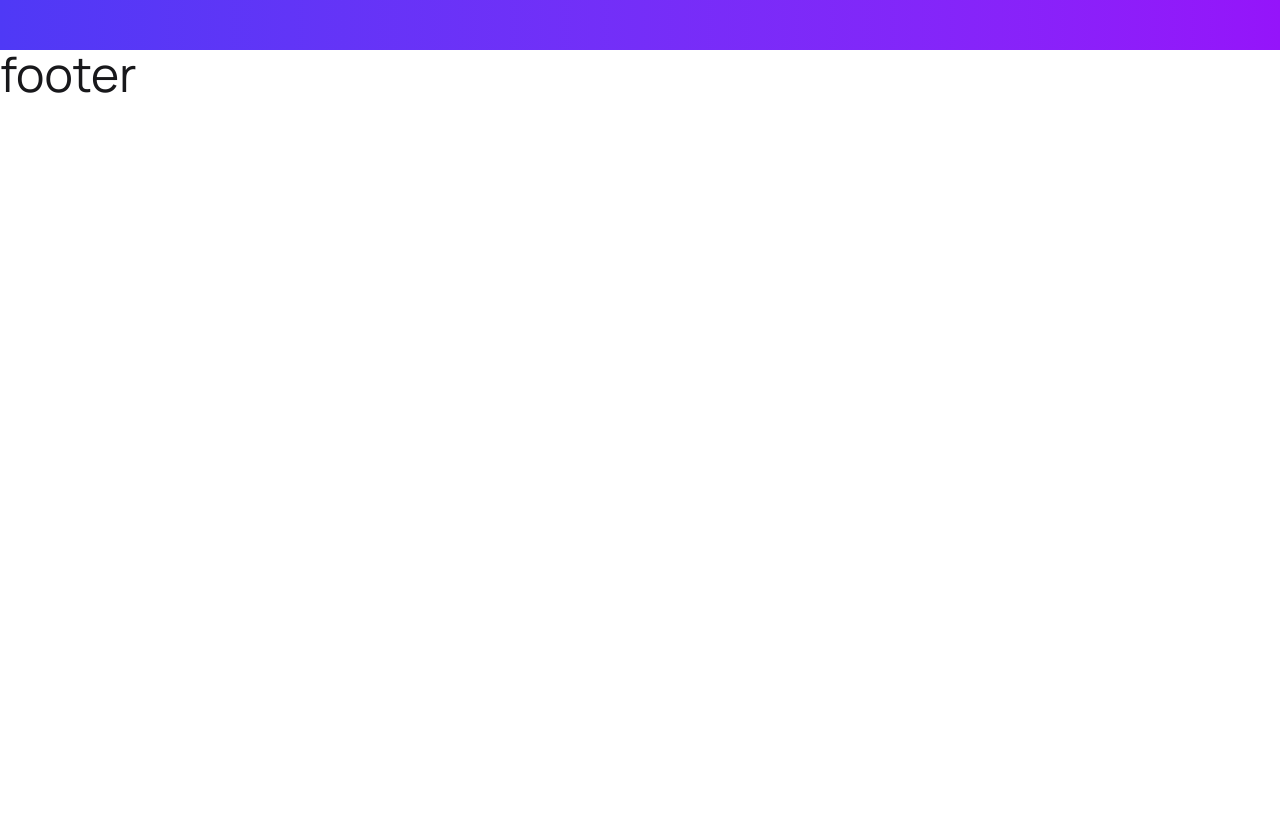
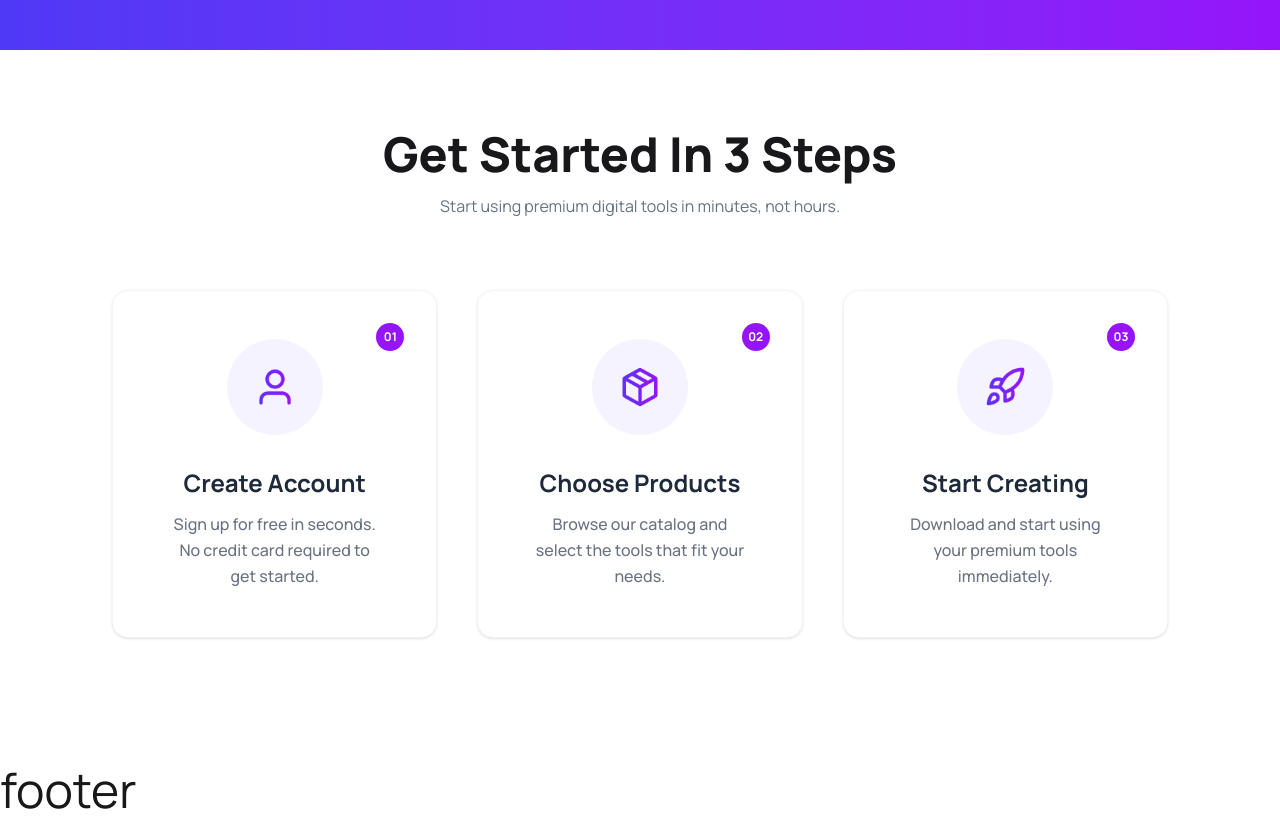
Before and after one commit to mdabdulawal2001/Digital-Tools-Platform, a React (Vite) app: page / in a window 1280 px wide. Shown: the part 1080-1902 px from the top of the page. Before the commit the page ends 1186 px from the top, so only its background shows below. Built offline with nearby package versions, Linux system fonts and the light colour scheme.

Commit message:
added started section with responsive

```diff
--- a/src/App.jsx
+++ b/src/App.jsx
@@ -3,6 +3,7 @@ import Banner from './components/Banner/Banner'
 import Footer from './components/Footer/Footer'
 import Navbar from './components/Navbar/Navbar'
 import State_Section from './components/Banner/State_Section/State_Section'
+import Started_Section from './components/Banner/State_Section/Started_Section/Started_Section'
 
 function App() {
 
@@ -25,6 +26,11 @@ function App() {
         <State_Section></State_Section>
         </div>
 
+        {/* started section */}
+        <div className='lg:w-[85%] mx-auto'>
+          <Started_Section></Started_Section>
+        </div>
+
         {/* footer section */}
         <Footer></Footer>
      </div>
--- /dev/null
+++ b/src/components/Banner/State_Section/Started_Section/Started_Section.jsx
@@ -0,0 +1,87 @@
+import React from "react";
+import userPng from "../../../../assets/user.png";
+import productPng from "../../../../assets/package.png";
+import rocketPng from "../../../../assets/rocket.png";
+
+const Started_Section = () => {
+  return (
+    <div className="mt-10 mb-10 lg:mb-20 lg:mt-20">
+      {/* title part */}
+      <div className="space-y-4 flex flex-col justify-center items-center text-center">
+        <h1 className="text-4xl lg:text-5xl font-extrabold">
+          Get Started In 3 Steps
+        </h1>
+        <p className="text-[#627382] mb-6">
+          Start using premium digital tools in minutes, not hours.
+        </p>
+      </div>
+
+      {/* cards part */}
+      <div>
+        {/* container */}
+        <div className="flex items-center justify-center bg-base-100 px-4 py-7 md:py-12">
+          <div className="w-full max-w-7xl">
+            <div className="grid grid-cols-1 md:grid-cols-2 lg:grid-cols-3 gap-6 md:gap-8 lg:gap-10">
+              {/* card 1 */}
+              <div className="relative flex flex-col items-center justify-center text-center p-8 md:p-10 lg:p-12 bg-white rounded-2xl border border-gray-100 shadow-sm hover:shadow-md transition-all duration-300">
+                {/* number badge */}
+                <div className="absolute top-6 right-6 md:top-8 md:right-8 flex h-7 w-7 items-center justify-center rounded-full bg-[#9514FA]">
+                  <span className="text-xs font-bold text-white">01</span>
+                </div>
+                {/* icon wrapper */}
+                <div className="flex h-20 w-20 md:h-24 md:w-24 items-center justify-center rounded-full bg-[#F5F3FF]">
+                  <img width="42" src={userPng} alt="" />
+                </div>
+                <h3 className="mt-6 md:mt-8 text-xl md:text-2xl font-bold text-gray-800">
+                  Create Account
+                </h3>
+                <p className="mt-3 text-sm md:text-base text-gray-500 leading-relaxed font-medium px-2">
+                  Sign up for free in seconds. No credit card required to get
+                  started.
+                </p>
+              </div>
+
+              {/* card 2 */}
+              <div className="relative flex flex-col items-center justify-center text-center p-8 md:p-10 lg:p-12 bg-white md:rounded-2xl border border-gray-100 shadow-sm hover:shadow-md transition-all duration-300">
+                {/* number badge */}
+                <div className="absolute top-6 right-6 md:top-8 md:right-8 flex h-7 w-7 items-center justify-center rounded-full bg-[#9514FA]">
+                  <span className="text-xs font-bold text-white">02</span>
+                </div>
+                {/* icon wrapper */}
+                <div className="flex h-20 w-20 md:h-24 md:w-24 items-center justify-center rounded-full bg-[#F5F3FF]">
+                  <img width="42" src={productPng} alt="" />
+                </div>
+                <h3 className="mt-6 md:mt-8 text-xl md:text-2xl font-bold text-gray-800">
+                  Choose Products
+                </h3>
+                <p className="mt-3 text-sm md:text-base text-gray-500 leading-relaxed font-medium px-2">
+                  Browse our catalog and select the tools that fit your needs.
+                </p>
+              </div>
+
+              {/* card 3 */}
+              <div className="relative flex flex-col items-center justify-center text-center p-8 md:p-10 lg:p-12 bg-white rounded-2xl border border-gray-100 shadow-sm hover:shadow-md transition-all duration-300 md:col-span-2 lg:col-span-1">
+                {/* number badge */}
+                <div className="absolute top-6 right-6 md:top-8 md:right-8 flex h-7 w-7 items-center justify-center rounded-full bg-[#9514FA]">
+                  <span className="text-xs font-bold text-white">03</span>
+                </div>
+                {/* icon wrapper */}
+                <div className="flex h-20 w-20 md:h-24 md:w-24 items-center justify-center rounded-full bg-[#F5F3FF]">
+                  <img width="42" src={rocketPng} alt="" />
+                </div>
+                <h3 className="mt-6 md:mt-8 text-xl md:text-2xl font-bold text-gray-800">
+                  Start Creating
+                </h3>
+                <p className="mt-3 text-sm md:text-base text-gray-500 leading-relaxed font-medium px-2">
+                  Download and start using your premium tools immediately.
+                </p>
+              </div>
+            </div>
+          </div>
+        </div>
+      </div>
+    </div>
+  );
+};
+
+export default Started_Section;
--- a/src/components/Footer/Footer.jsx
+++ b/src/components/Footer/Footer.jsx
@@ -2,7 +2,13 @@ import React from 'react';
 
 const Footer = () => {
     return (
-       <h1 className='text-5xl'>footer</h1>
+        <div>
+            <h1 className='text-5xl'>footer</h1>
+
+
+
+
+        </div>
     );
 };
 
```
